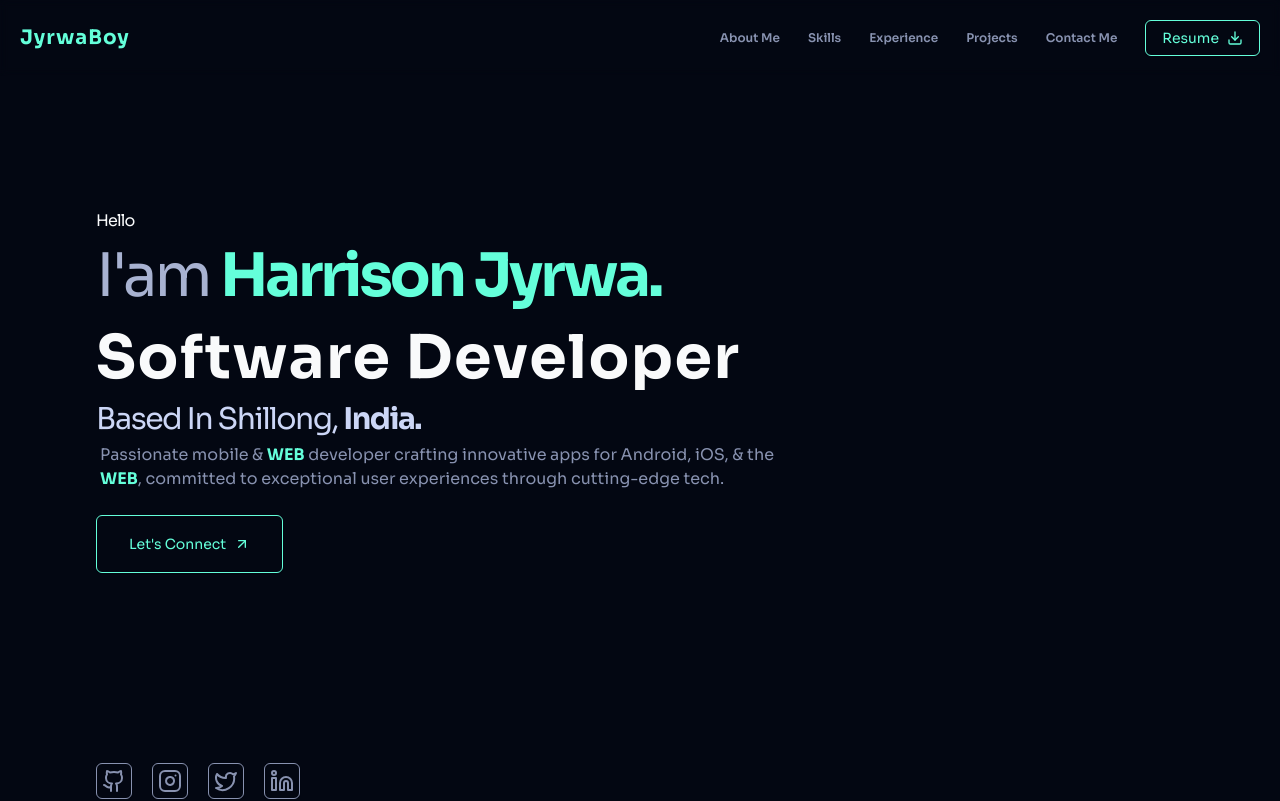
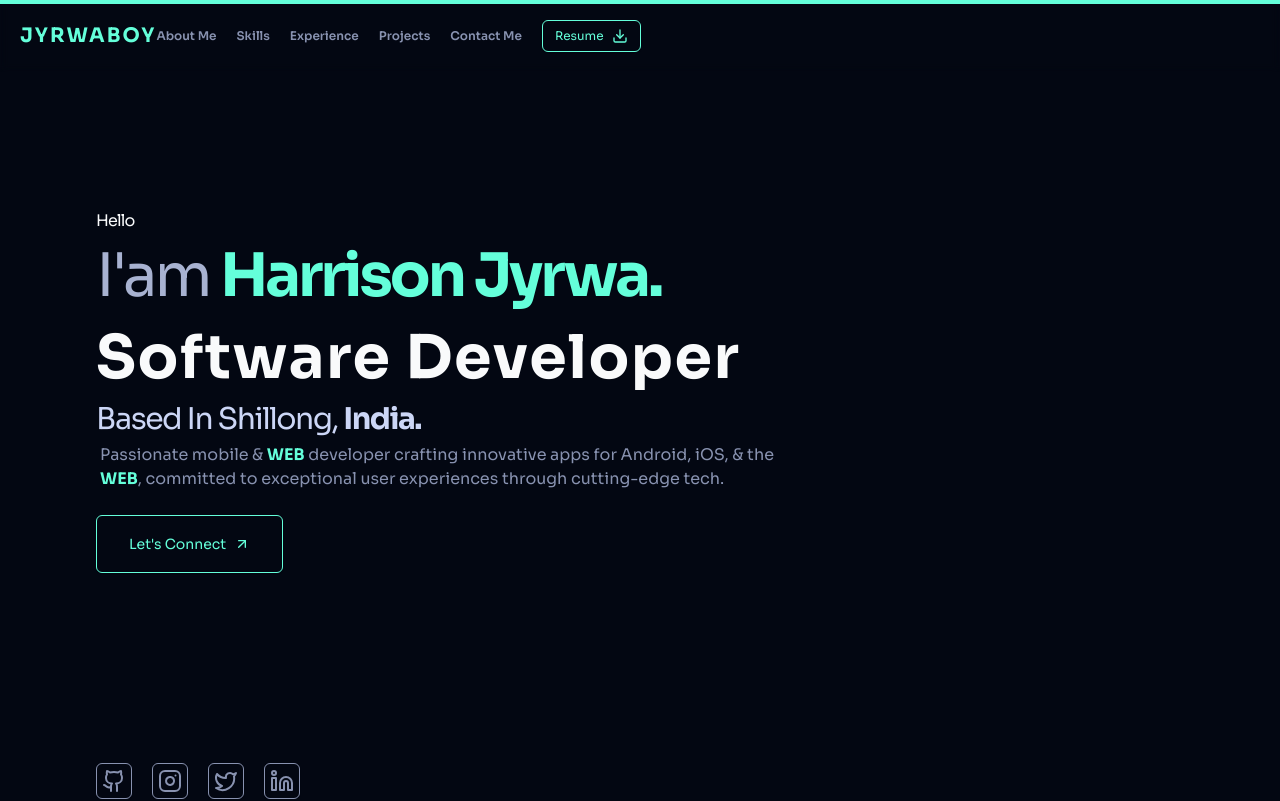
Before and after one commit to JyrwaJR/v1, a Next.js app: page / in a window 1280 px wide. Shown: the top 801 px of the page. Built offline with nearby package versions, Linux system fonts and the light colour scheme.

Commit message:
update nav when window is resize

```diff
--- a/src/components/nav/desktop-nav.tsx
+++ b/src/components/nav/desktop-nav.tsx
@@ -3,13 +3,24 @@ import Fade from "@components/fade";
 import { buttonVariants } from "@components/ui/button";
 import { Text, textVariants } from "@components/text";
 import Icons from "@components/icon";
-import { NavLinks } from "@components/nav";
-
+import { NavLinks, NavLinksTypes } from "@components/nav";
 export const DesktopNav = () => {
   return (
     <div className="hidden lg:flex">
-      <div className="flex items-center justify-center space-x-7">
-        {NavLinks.map((link, index) => (
+      <div className="flex items-center justify-center space-x-5">
+        <NavLinksComponent links={NavLinks} />
+      </div>
+    </div>
+  );
+};
+
+type NavLinksProps = {
+  links: NavLinksTypes[];
+};
+const NavLinksComponent = ({ links }: NavLinksProps) => {
+  return (
+    <>
+      {links.map((link, index) => (
         <Fade
           startY={link.name === "Resume" ? -50 : -25}
           delay={index * 0.5 + 0.1}
@@ -19,6 +30,7 @@ export const DesktopNav = () => {
             <Link
               className={buttonVariants({
                 variant: "outline",
+                size: "sm",
               })}
               href={link.url}
               target="_blank"
@@ -40,7 +52,6 @@ export const DesktopNav = () => {
           )}
         </Fade>
       ))}
-      </div>
-    </div>
+    </>
   );
 };
--- a/src/components/nav/nav.tsx
+++ b/src/components/nav/nav.tsx
@@ -6,14 +6,16 @@ import Fade from "../fade";
 import { Squash as Hamburger } from "hamburger-react";
 import { motion, useScroll, useMotionValueEvent } from "framer-motion";
 import { DesktopNav, MobileNav } from "@components/nav";
+import { cn } from "@src/lib/utils";
 const Nav = ({ isLoaded }: { isLoaded: boolean }) => {
   const [isMobileOpen, setIsMobileOpen] = useState<boolean>(false);
-  const { scrollY } = useScroll();
   const [isHidden, setIsHidden] = useState<boolean>(false);
+  const { scrollY, scrollYProgress } = useScroll();
 
   useMotionValueEvent(scrollY, "change", (latest) => {
     const previous = scrollY.getPrevious();
     if (latest > previous! && latest > 150) {
+      // change to true
       setIsHidden(true);
     } else {
       setIsHidden(false);
@@ -21,8 +23,20 @@ const Nav = ({ isLoaded }: { isLoaded: boolean }) => {
   });
 
   const onClick = useCallback(() => {
+    // open or close mobile nav
     setIsMobileOpen(!isMobileOpen);
   }, [isMobileOpen]);
+
+  // check if screen is resized
+  useEffect(() => {
+    const handleResize = () => {
+      if (window.innerWidth > 1024) {
+        setIsMobileOpen(false);
+      }
+    };
+    window.addEventListener("resize", handleResize);
+    return () => window.removeEventListener("resize", handleResize);
+  }, []);
 
   useEffect(() => {
     if (isMobileOpen) {
@@ -34,6 +48,9 @@ const Nav = ({ isLoaded }: { isLoaded: boolean }) => {
 
   if (!isLoaded) return null;
 
+  const styles = cn(
+    isMobileOpen ? "bg-background " : "backdrop-blur-sm justify-start w-full",
+  );
   return (
     <React.Fragment>
       <motion.nav
@@ -42,6 +59,7 @@ const Nav = ({ isLoaded }: { isLoaded: boolean }) => {
           width: "100%",
           zIndex: 50,
           position: "fixed",
+          justifyItems: "start",
           top: 0,
           left: 0,
           right: 0,
@@ -62,15 +80,20 @@ const Nav = ({ isLoaded }: { isLoaded: boolean }) => {
             },
           },
         }}
-        className={isMobileOpen ? "bg-background" : "backdrop-blur-sm"}
+        className={styles}
       >
+        <motion.div
+          style={{ scaleX: scrollYProgress }}
+          className="fixed left-0 right-0 top-0 h-1 origin-top-left bg-green"
+        />
         <div className="flex h-full items-center justify-between">
           <Fade startY={-25}>
             <Link
               className={textVariants({
                 size: "button1",
                 weight: "extraBold",
-                className: "tracking-wider text-green hover:text-slate",
+                className:
+                  "uppercase tracking-widest text-green hover:text-slate",
               })}
               href={"/"}
               target="_self"
@@ -78,7 +101,6 @@ const Nav = ({ isLoaded }: { isLoaded: boolean }) => {
               JyrwaBoy
             </Link>
           </Fade>
-
           <DesktopNav />
           <div className="lg:hidden">
             <Fade startY={-25}>
--- a/src/components/projects/projects-card.tsx
+++ b/src/components/projects/projects-card.tsx
@@ -68,7 +68,7 @@ export const ProjectsCard = ({
             </div>
           </div>
         </div>
-        <div className="flex flex-col items-start justify-between space-y-4">
+        <div className="flex  flex-col items-start justify-between space-y-5  ">
           <div>
             <Text
               size={"h4"}
--- a/src/components/text.tsx
+++ b/src/components/text.tsx
@@ -2,7 +2,7 @@ import React from "react";
 import { cva, type VariantProps } from "class-variance-authority";
 import { Slot } from "@radix-ui/react-slot";
 
-const textVariants = cva("not-italic no-underline", {
+const textVariants = cva("not-italic no-underline font-sora", {
   variants: {
     colors: {
       default: "text-slate",
--- a/tailwind.config.ts
+++ b/tailwind.config.ts
@@ -1,5 +1,5 @@
 import type { Config } from "tailwindcss";
-
+import { Sora } from "next/font/google";
 const config = {
   darkMode: ["class"],
   important: true,
@@ -28,6 +28,7 @@ const config = {
         xs: "0px",
       },
     },
+
     extend: {
       colors: {
         // brand colors
```
Lines whose indentation alone changed are shown as unchanged.
